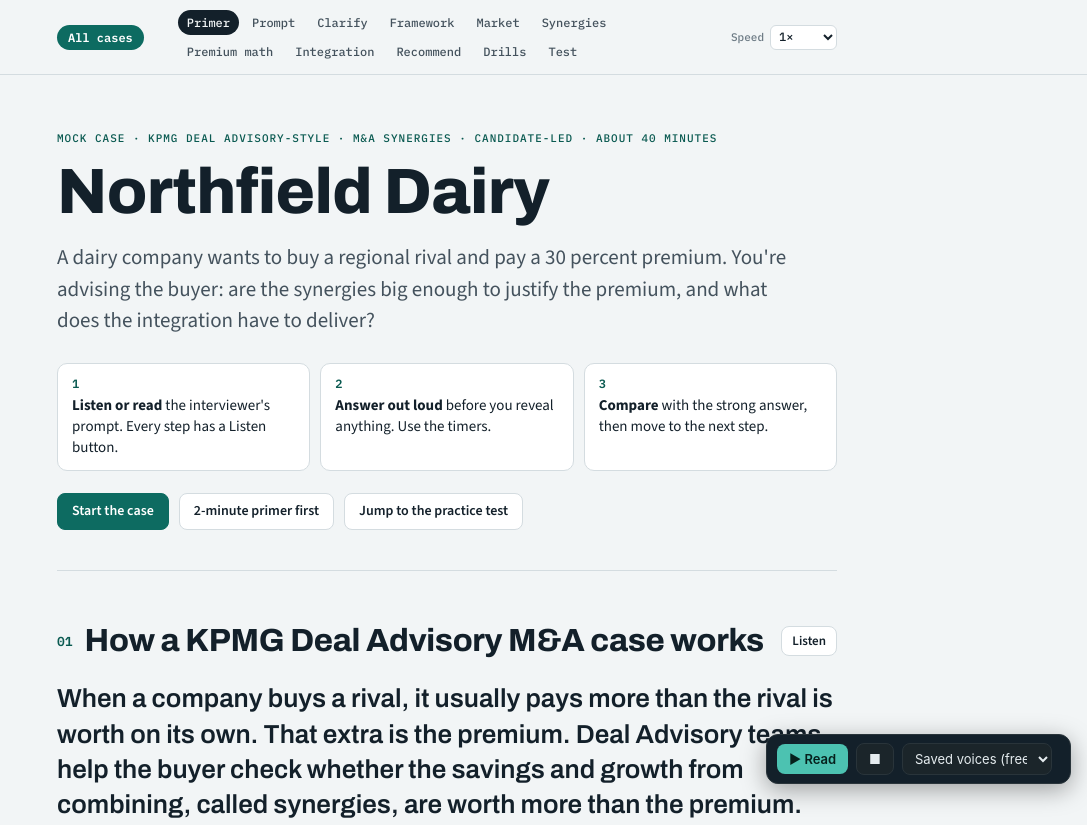
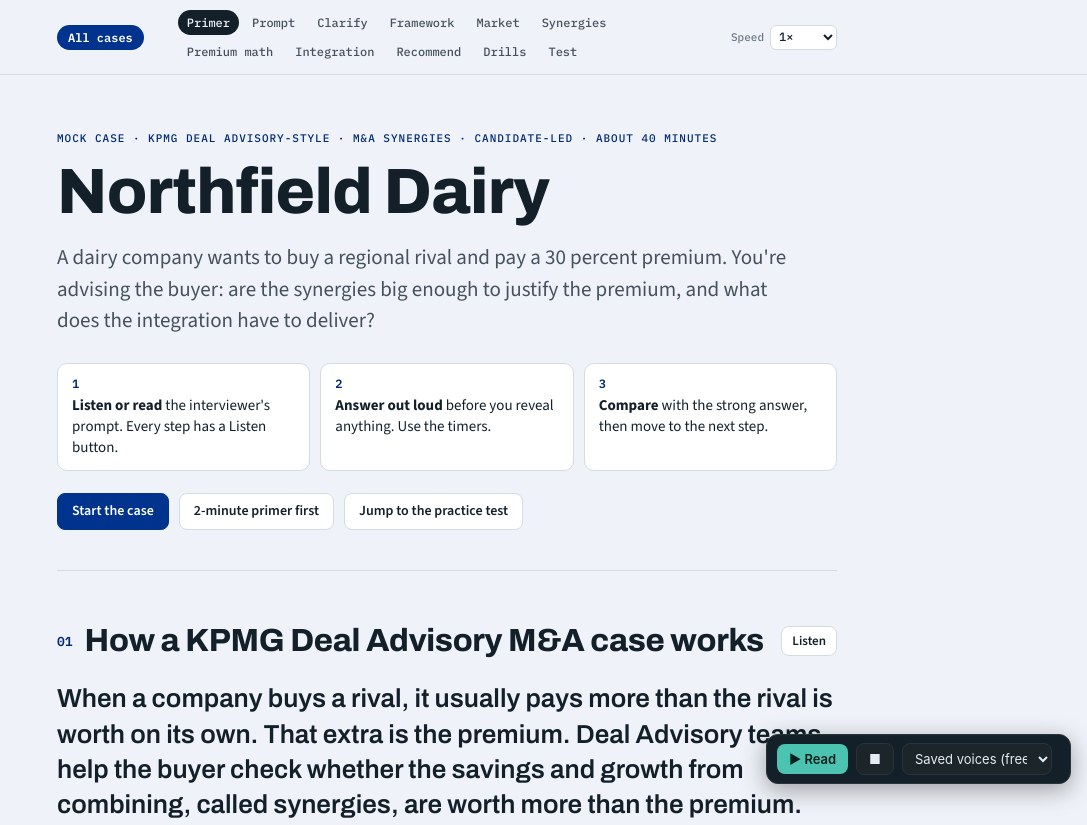
Before and after one commit to eiaceved/kpmg-northfield-dairy-case, a plain HTML site: page index.html in a window 1280 px wide. Shown: the top 825 px of the page, without its empty margins (193-1280 px from the left). Drawn offline with nearby package versions, Linux system fonts and the light colour scheme.

Commit message:
Theme page colors to firm brand palette

```diff
--- a/index.html
+++ b/index.html
@@ -8,8 +8,8 @@
 /* Layout: one reading column (max 820px) under a sticky step rail. Every step runs the same loop:
    interviewer prompt -> your move -> reveal a strong answer. Exhibits sit inside the column like workpapers. */
 :root{
-  --bg:#f2f5f6; --surface:#ffffff; --surface-2:#e8eef0; --fg:#13202a; --fg-2:#44525d; --muted:#6c7a84; --line:#d4dce0;
-  --accent:#0d6b61; --accent-ink:#0a5a51; --accent-soft:#dbeeea; --on-accent:#ffffff;
+  --bg:#EFF2F8; --surface:#ffffff; --surface-2:#e8eef0; --fg:#13202a; --fg-2:#44525d; --muted:#6c7a84; --line:#d4dce0;
+  --accent:#00338D; --accent-ink:#002A73; --accent-soft:#D8E0F2; --on-accent:#FFFFFF;
   --s1:#2a78d6; --s2:#eb6834; --grid:#e2e8ea; --axis:#b6c1c7;
   --good:#0ca30c; --good-ink:#006300; --crit:#d03b3b; --crit-ink:#ad2828;
   --h1:#e6f0fc; --h2:#b7d3f6; --h3:#6da7ec; --h4:#2a78d6; --h5:#104281;
@@ -21,8 +21,8 @@
 }
 @media (prefers-color-scheme: dark){
   :root:not([data-theme="light"]){
-    --bg:#0d1215; --surface:#151c20; --surface-2:#1b252a; --fg:#e5ecef; --fg-2:#a8b4bb; --muted:#7c8992; --line:#29343a;
-    --accent:#4cc2b1; --accent-ink:#72d4c6; --accent-soft:#11302c; --on-accent:#06201c;
+    --bg:#0A0D14; --surface:#151c20; --surface-2:#1b252a; --fg:#e5ecef; --fg-2:#a8b4bb; --muted:#7c8992; --line:#29343a;
+    --accent:#5B7FD4; --accent-ink:#9BB2E8; --accent-soft:#101A33; --on-accent:#050912;
     --s1:#3987e5; --s2:#d95926; --grid:#222c32; --axis:#3a464d;
     --good:#0ca30c; --good-ink:#3dc43d; --crit:#d03b3b; --crit-ink:#ff8484;
     --h1:#1a2531; --h2:#1c3c63; --h3:#22599b; --h4:#3987e5; --h5:#86b6ef;
@@ -31,8 +31,8 @@
   }
 }
 :root[data-theme="dark"]{
-  --bg:#0d1215; --surface:#151c20; --surface-2:#1b252a; --fg:#e5ecef; --fg-2:#a8b4bb; --muted:#7c8992; --line:#29343a;
-  --accent:#4cc2b1; --accent-ink:#72d4c6; --accent-soft:#11302c; --on-accent:#06201c;
+  --bg:#0A0D14; --surface:#151c20; --surface-2:#1b252a; --fg:#e5ecef; --fg-2:#a8b4bb; --muted:#7c8992; --line:#29343a;
+  --accent:#5B7FD4; --accent-ink:#9BB2E8; --accent-soft:#101A33; --on-accent:#050912;
   --s1:#3987e5; --s2:#d95926; --grid:#222c32; --axis:#3a464d;
   --good:#0ca30c; --good-ink:#3dc43d; --crit:#d03b3b; --crit-ink:#ff8484;
   --h1:#1a2531; --h2:#1c3c63; --h3:#22599b; --h4:#3987e5; --h5:#86b6ef;
```
